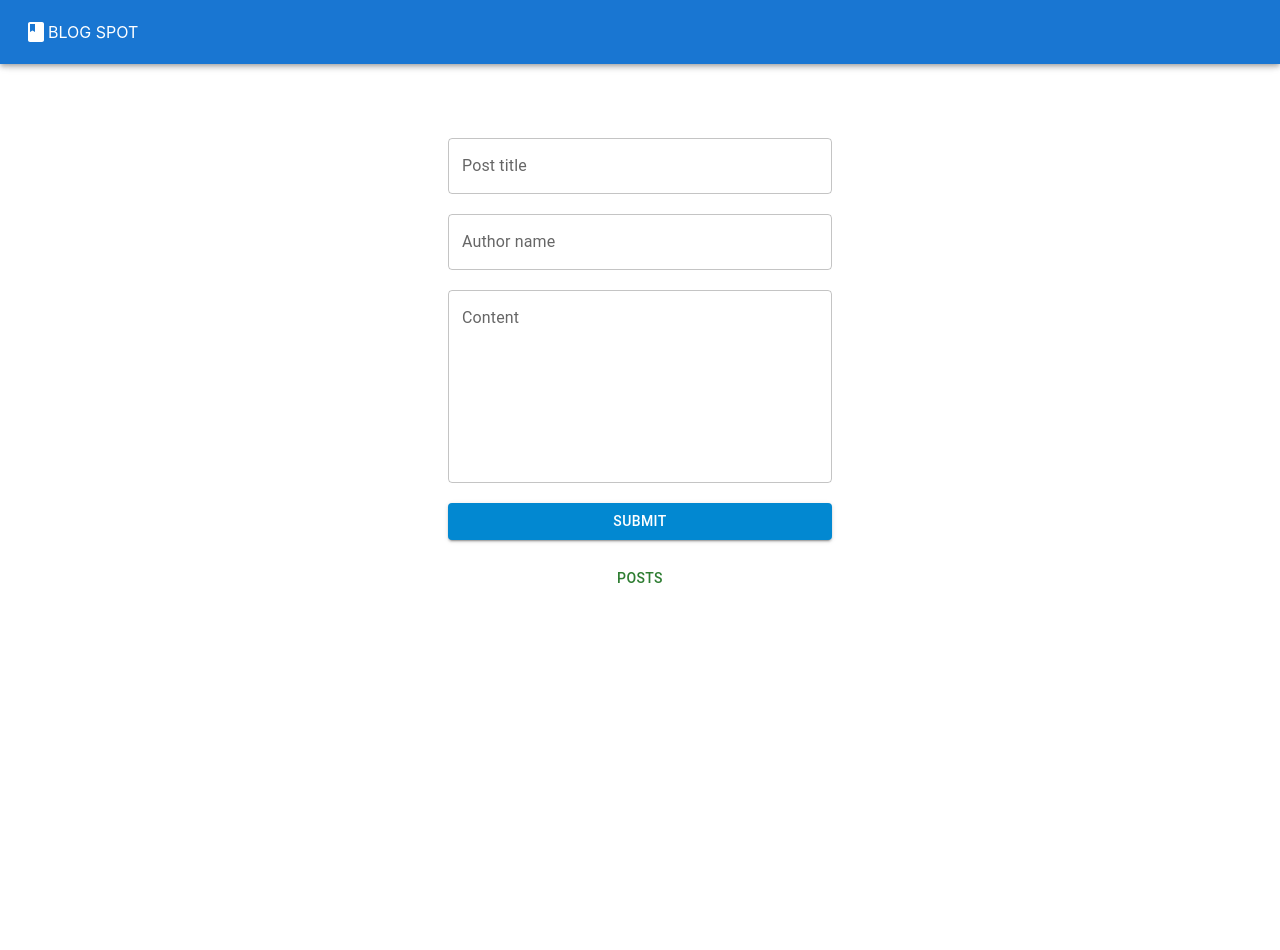
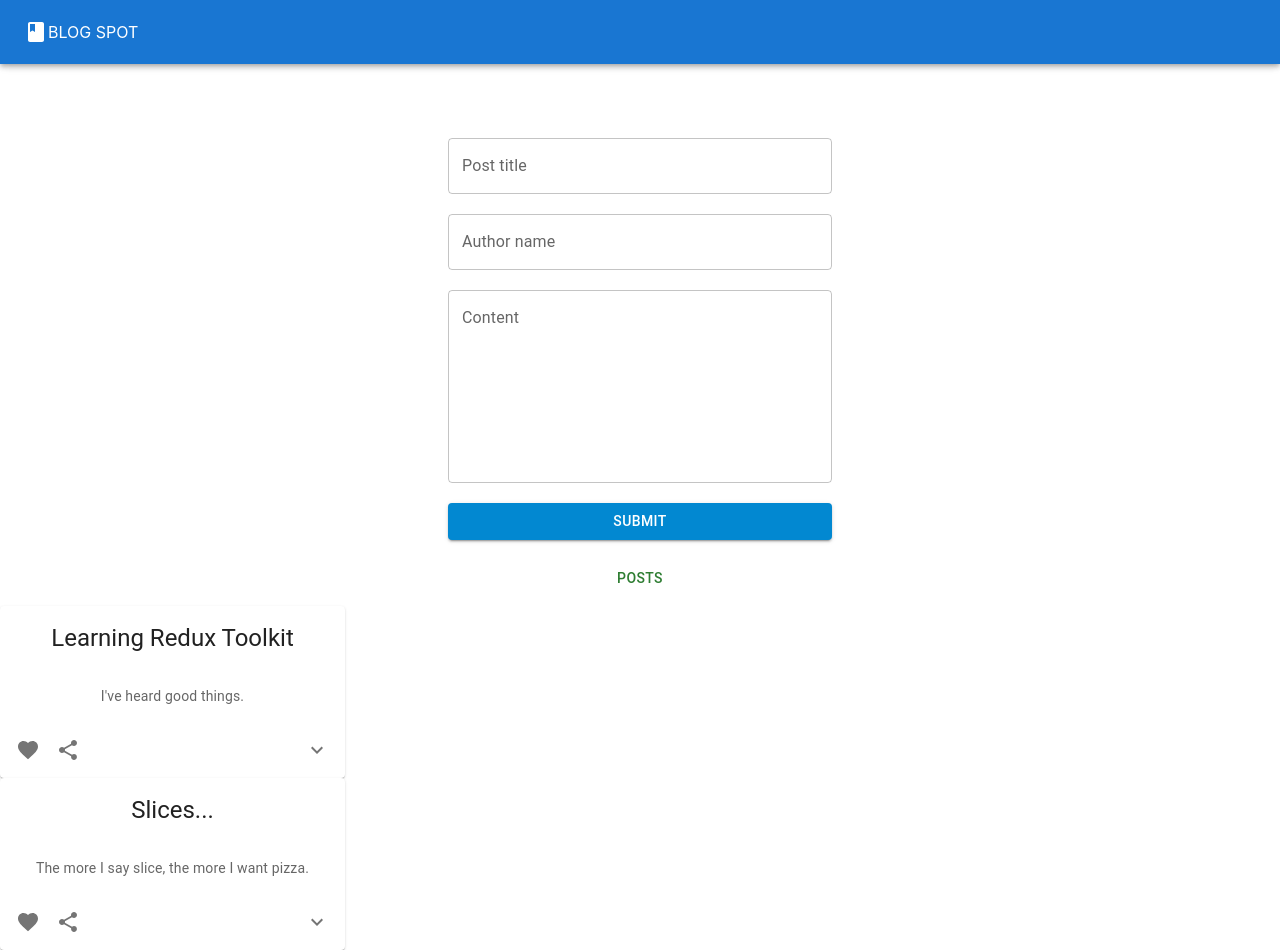
Before and after one commit to RohitKumarPattanayak/blog-app-redux-toolkit, a React (Create React App) app: page / in a window 1280 px wide. Before the commit the page ends 800 px from the top, so only its background shows below. Built offline with nearby package versions, Linux system fonts and the light colour scheme.

Commit message:
post card and connect of store to card complete

```diff
--- a/src/App.js
+++ b/src/App.js
@@ -1,11 +1,13 @@
 import "./App.css";
 import Form from "../src/component/form";
 import Header from "../src/component/Header";
+import PostPage from "../src/component/PostPage";
 function App() {
   return (
     <div className="App">
       <Header />
       <Form />
+      <PostPage />
     </div>
   );
 }
--- /dev/null
+++ b/src/Reducers/postSlice.js
@@ -0,0 +1,23 @@
+import { createSlice } from "@reduxjs/toolkit";
+
+const initialState = [
+  {
+    id: "1",
+    title: "Learning Redux Toolkit",
+    content: "I've heard good things.",
+  },
+  {
+    id: "2",
+    title: "Slices...",
+    content: "The more I say slice, the more I want pizza.",
+  },
+];
+export const postSlice = createSlice({
+  name: "posts",
+  initialState: initialState,
+  reducers: {},
+});
+
+export const {} = postSlice.actions;
+
+export default postSlice.reducer;
--- a/src/Store/store.js
+++ b/src/Store/store.js
@@ -1,5 +1,6 @@
 import { configureStore } from "@reduxjs/toolkit";
+import postReducer from "../Reducers/postSlice";
 
 export const store = configureStore({
-  reducer: {},
+  reducer: { posts: postReducer },
 });
--- /dev/null
+++ b/src/component/PostCard.js
@@ -0,0 +1,112 @@
+import * as React from "react";
+import { styled } from "@mui/material/styles";
+import Card from "@mui/material/Card";
+import CardHeader from "@mui/material/CardHeader";
+// import CardMedia from "@mui/material/CardMedia";
+import CardContent from "@mui/material/CardContent";
+import CardActions from "@mui/material/CardActions";
+import Collapse from "@mui/material/Collapse";
+// import Avatar from "@mui/material/Avatar";
+import IconButton from "@mui/material/IconButton";
+import Typography from "@mui/material/Typography";
+// import { red } from "@mui/material/colors";
+import FavoriteIcon from "@mui/icons-material/Favorite";
+import ShareIcon from "@mui/icons-material/Share";
+import ExpandMoreIcon from "@mui/icons-material/ExpandMore";
+// import MoreVertIcon from "@mui/icons-material/MoreVert";
+
+const ExpandMore = styled((props) => {
+  const { expand, ...other } = props;
+  return <IconButton {...other} />;
+})(({ theme, expand }) => ({
+  transform: !expand ? "rotate(0deg)" : "rotate(180deg)",
+  marginLeft: "auto",
+  transition: theme.transitions.create("transform", {
+    duration: theme.transitions.duration.shortest,
+  }),
+}));
+
+export default function PostCard(props) {
+  const [expanded, setExpanded] = React.useState(false);
+
+  const handleExpandClick = () => {
+    setExpanded(!expanded);
+  };
+
+  return (
+    <Card sx={{ maxWidth: 345 }}>
+      <CardHeader
+        // avatar={
+        //   <Avatar sx={{ bgcolor: red[500] }} aria-label="recipe">
+        //     R
+        //   </Avatar>
+        // }
+        // action={
+        //   <IconButton aria-label="settings">
+        //     <MoreVertIcon />
+        //   </IconButton>
+        // }
+        title={props.title}
+        subheader={props.author}
+      />
+      {/* <CardMedia
+        component="img"
+        height="194"
+        image="/static/images/cards/paella.jpg"
+        alt="Paella dish"
+      /> */}
+      <CardContent>
+        <Typography variant="body2" color="text.secondary">
+          {props.content}
+        </Typography>
+      </CardContent>
+      <CardActions disableSpacing>
+        <IconButton aria-label="add to favorites">
+          <FavoriteIcon />
+        </IconButton>
+        <IconButton aria-label="share">
+          <ShareIcon />
+        </IconButton>
+        <ExpandMore
+          expand={expanded}
+          onClick={handleExpandClick}
+          aria-expanded={expanded}
+          aria-label="show more"
+        >
+          <ExpandMoreIcon />
+        </ExpandMore>
+      </CardActions>
+      <Collapse in={expanded} timeout="auto" unmountOnExit>
+        <CardContent>
+          <Typography paragraph>Method:</Typography>
+          <Typography paragraph>
+            Heat 1/2 cup of the broth in a pot until simmering, add saffron and
+            set aside for 10 minutes.
+          </Typography>
+          <Typography paragraph>
+            Heat oil in a (14- to 16-inch) paella pan or a large, deep skillet
+            over medium-high heat. Add chicken, shrimp and chorizo, and cook,
+            stirring occasionally until lightly browned, 6 to 8 minutes.
+            Transfer shrimp to a large plate and set aside, leaving chicken and
+            chorizo in the pan. Add pimentón, bay leaves, garlic, tomatoes,
+            onion, salt and pepper, and cook, stirring often until thickened and
+            fragrant, about 10 minutes. Add saffron broth and remaining 4 1/2
+            cups chicken broth; bring to a boil.
+          </Typography>
+          <Typography paragraph>
+            Add rice and stir very gently to distribute. Top with artichokes and
+            peppers, and cook without stirring, until most of the liquid is
+            absorbed, 15 to 18 minutes. Reduce heat to medium-low, add reserved
+            shrimp and mussels, tucking them down into the rice, and cook again
+            without stirring, until mussels have opened and rice is just tender,
+            5 to 7 minutes more. (Discard any mussels that don&apos;t open.)
+          </Typography>
+          <Typography>
+            Set aside off of the heat to let rest for 10 minutes, and then
+            serve.
+          </Typography>
+        </CardContent>
+      </Collapse>
+    </Card>
+  );
+}
--- /dev/null
+++ b/src/component/PostPage.js
@@ -0,0 +1,17 @@
+import React from "react";
+import { useSelector } from "react-redux";
+import PostCard from "./PostCard";
+
+const PostPage = () => {
+  let posts = useSelector((state) => state.posts);
+
+  let allPosts = posts.map((obj) => {
+    let { id, content, title } = obj;
+    console.log(id, content, title);
+    return <PostCard key={id} title={title} content={content} />;
+  });
+  console.log(allPosts);
+  return <div>{allPosts}</div>;
+};
+
+export default PostPage;
--- a/src/component/form.js
+++ b/src/component/form.js
@@ -1,23 +1,11 @@
 import React, { useState } from "react";
-// import Grid from "@material-ui/core/Grid";
 import { TextField, Button } from "@mui/material";
-// import FormControlLabel from "@material-ui/core/FormControlLabel";
-// import FormControl from "@material-ui/core/FormControl";
-// import FormLabel from "@material-ui/core/FormLabel";
-// import RadioGroup from "@material-ui/core/RadioGroup";
-// import Radio from "@material-ui/core/Radio";
-// import Select from "@material-ui/core/Select";
-// import MenuItem from "@material-ui/core/MenuItem";
-// import Slider from "@material-ui/core/Slider";
-// import Button from "@material-ui/core/Button";
 
 function Form() {
   const defaultValues = {
-    name: "",
-    age: "",
-    sex: "",
-    os: "",
-    favoriteNumber: 0,
+    title: "",
+    author: "",
+    content: "",
   };
   const [formValues, setFormValues] = useState(defaultValues);
   function handleInputChange(e) {
@@ -34,7 +22,7 @@ function Form() {
         name="postTitle"
         label="Post title"
         type="text"
-        value={formValues.name}
+        value={formValues.title}
         onChange={handleInputChange}
       />
       <br />
@@ -43,7 +31,7 @@ function Form() {
         name="authorName"
         label="Author name"
         type="text"
-        value={formValues.age}
+        value={formValues.author}
         onChange={handleInputChange}
       />
       <br />
@@ -52,7 +40,7 @@ function Form() {
         name="content"
         label="Content"
         type="text"
-        value={formValues.age}
+        value={formValues.content}
         onChange={handleInputChange}
       />
       <br />
```
Also changed, not shown: src/Reducers/index.js (deleted, +0 -13 lines), 1 other file (tests, documents, lock files or other folders).
